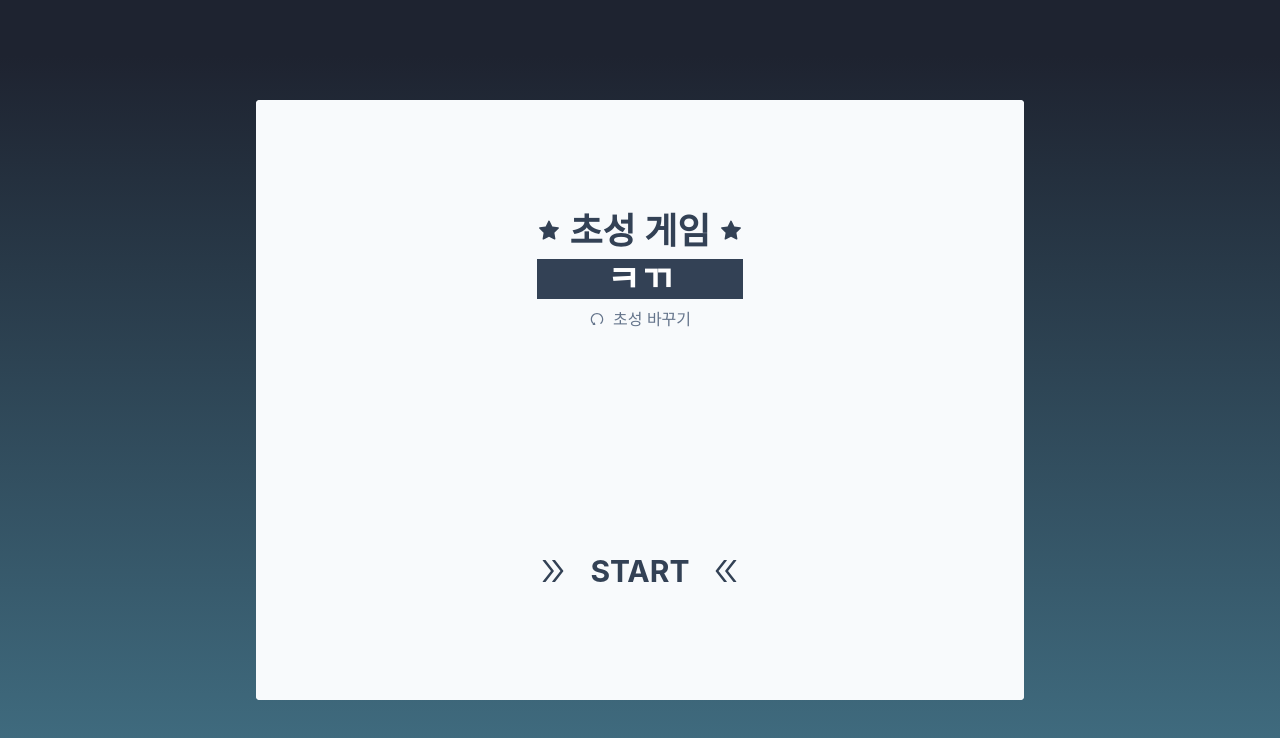
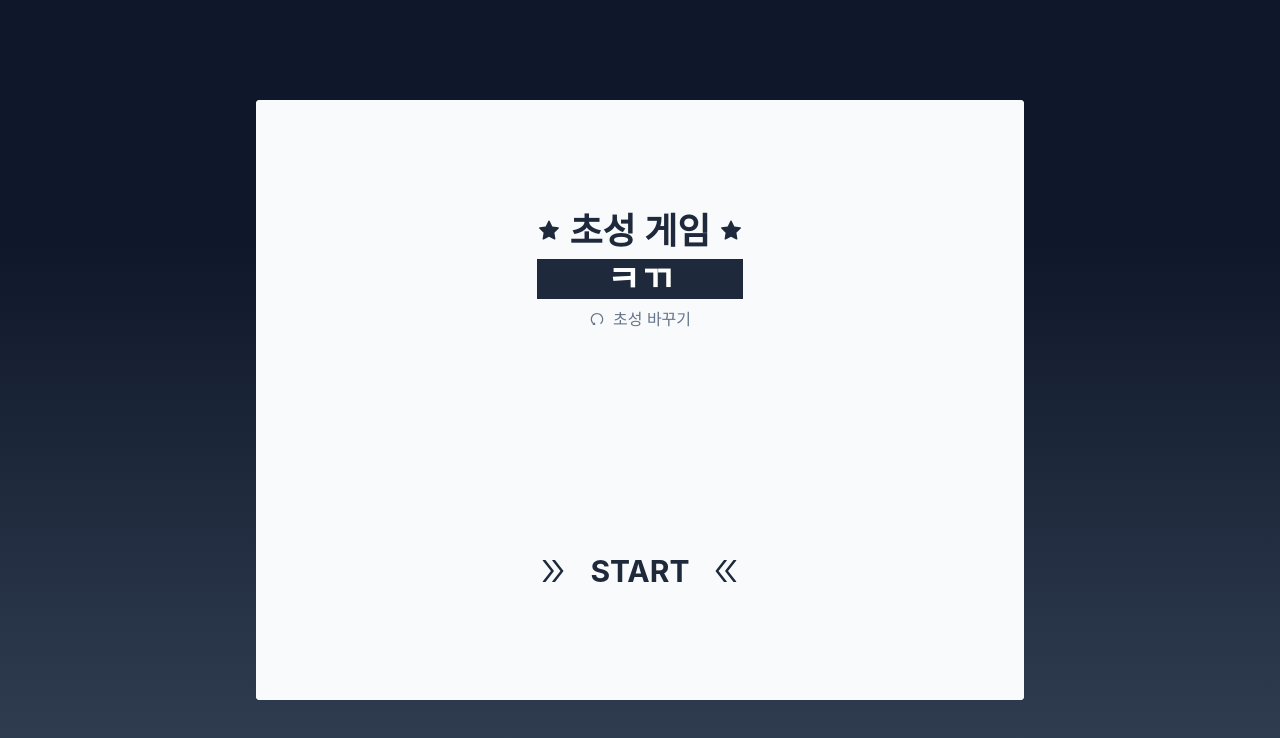
Before and after one commit to zz1qwop/ts-mini-game, a React (Create React App) app: page / in a window 1280 px wide. Shown: the top 738 px of the page. Built offline with nearby package versions, Linux system fonts and the light colour scheme.

Commit message:
CSS: 전체적인 색상 변경

```diff
--- a/src/Components/End.tsx
+++ b/src/Components/End.tsx
@@ -31,10 +31,10 @@ function End({ wordList, handleWordList, handleFlag, wordGrade }: EndProps) {
     nice: string;
   };
   const gradeColor: ColorType = {
-    perfect: '#CD1818',
-    great: '#4E3636',
-    good: '#321E1E',
-    nice: '#116D6E',
+    perfect: '#FF8BA0',
+    great: '#ECB365',
+    good: '#67895a',
+    nice: '#064663',
   };
   const data = {
     labels: ['perfect', 'great', 'good', 'nice'],
@@ -89,7 +89,7 @@ function End({ wordList, handleWordList, handleFlag, wordGrade }: EndProps) {
 
   return (
     <div className="absolute w-full h-full sm:rounded bg-slate-50 flex flex-col justify-around items-center">
-      <h2 className="text-4xl font-bold text-slate-700">END</h2>
+      <h2 className="text-4xl font-bold text-slate-800">END</h2>
       <div className="w-5/6 flex flex-col items-center">
         <div className="w-full h-60 flex justify-center">
           <Pie
@@ -102,13 +102,13 @@ function End({ wordList, handleWordList, handleFlag, wordGrade }: EndProps) {
         </div>
         <div
           ref={wordRef}
-          className="font-bold mt-4 h-8 flex flex-wrap justify-center items-center"
+          className="font-bold text-slate-500 mt-4 h-8 flex flex-wrap justify-center items-center"
         >
           그래프를 클릭하면 이곳에 해당하는 단어가 나타납니다.
         </div>
-        <div className="flex font-bold text-xl text-slate-700 mt-2">
+        <div className="flex font-bold text-xl text-slate-800 mt-2">
           작성한 단어 개수는&nbsp;
-          <span className="bg-slate-700 pl-1 pr-1 text-white">
+          <span className="bg-slate-800 pl-1 pr-1 text-white">
             {wordList.length}개
           </span>{' '}
           &nbsp;입니다!
@@ -119,7 +119,7 @@ function End({ wordList, handleWordList, handleFlag, wordGrade }: EndProps) {
           handleFlag('start');
           handleWordList([]);
         }}
-        className="flex items-center p-2 text-3xl font-bold bg-slate-700 text-white text-center"
+        className="flex items-center p-2 text-3xl font-bold bg-slate-800 text-white text-center"
       >
         <AiOutlineUndo />
         <p className="pl-2">다시 시작하기</p>
--- a/src/Components/Form.tsx
+++ b/src/Components/Form.tsx
@@ -102,7 +102,7 @@ function Form({
 
   return (
     <div className="flex flex-col justify-center items-center">
-      <p className="mt-2 h-5 text-xs text-slate-700">
+      <p className="mt-2 h-5 text-xs text-slate-800">
         Enter를 누르면 단어가 제출됩니다.
       </p>
       <form action="submit" className="flex justify-center items-center">
@@ -126,7 +126,7 @@ function Form({
           onKeyDown={handleEnter}
         />
       </form>
-      <p className="mt-2 h-5 text-xs text-slate-700">{info}</p>
+      <p className="mt-2 h-5 text-xs text-slate-800">{info}</p>
     </div>
   );
 }
--- a/src/Components/Start.tsx
+++ b/src/Components/Start.tsx
@@ -26,12 +26,12 @@ function Start({ handleFlag }: StartProps) {
     <div className="absolute w-full h-full sm:rounded bg-slate-50 flex flex-col items-center">
       <div className="flex flex-col h-full justify-around items-center">
         <div className="flex flex-col justify-around items-center">
-          <div className="flex mb-2 items-center text-4xl font-bold text-slate-700">
+          <div className="flex mb-2 items-center text-4xl font-bold text-slate-800">
             <AiFillStar className="text-2xl mr-2" />
             초성 게임
             <AiFillStar className="text-2xl ml-2" />
           </div>
-          <p className="mb-2 text-4xl font-bold bg-slate-700 text-white w-full text-center">
+          <p className="mb-2 text-4xl font-bold bg-slate-800 text-white w-full text-center">
             {word}
           </p>
           <button
@@ -47,7 +47,7 @@ function Start({ handleFlag }: StartProps) {
           onClick={(e) => {
             handleFlag('game');
           }}
-          className="w-full flex justify-between items-center font-bold text-slate-700"
+          className="w-full flex justify-between items-center font-bold text-slate-800"
         >
           <AiOutlineDoubleRight className="w-8 h-8" />
           <p className="text-3xl">START</p>
--- a/src/index.css
+++ b/src/index.css
@@ -8,11 +8,11 @@ html {
 
 body {
   height: 100%;
-  background: rgb(66, 113, 133);
+  background: rgb(51, 65, 85);
   background: linear-gradient(
     0deg,
-    rgba(66, 113, 133, 1) 0%,
-    rgba(30, 35, 48, 1) 93%
+    rgba(51, 65, 85, 1) 0%,
+    rgba(15, 23, 42, 1) 70%
   );
   margin: 0;
   font-family: -apple-system, BlinkMacSystemFont, 'Segoe UI', 'Roboto', 'Oxygen',
```
